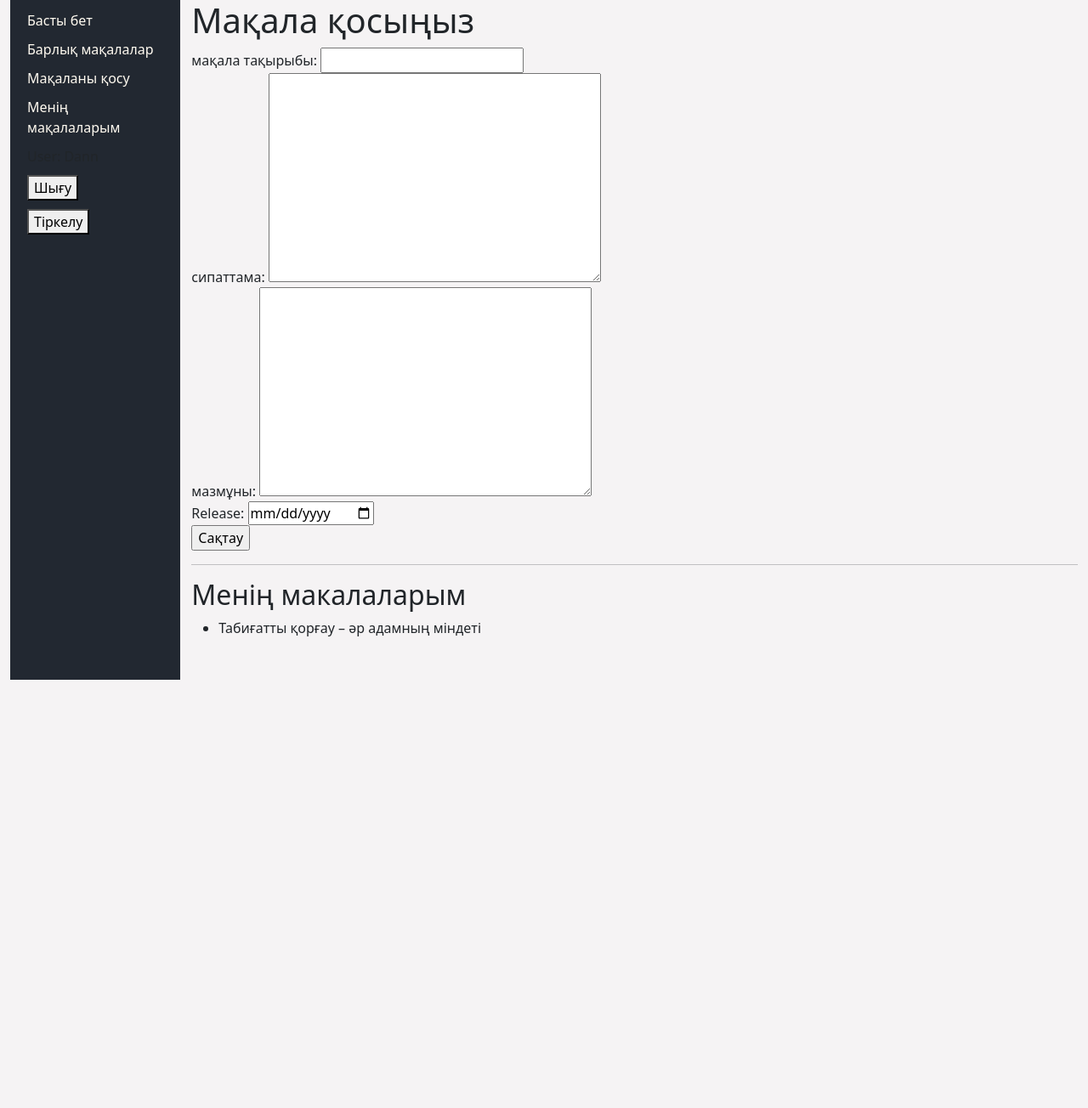
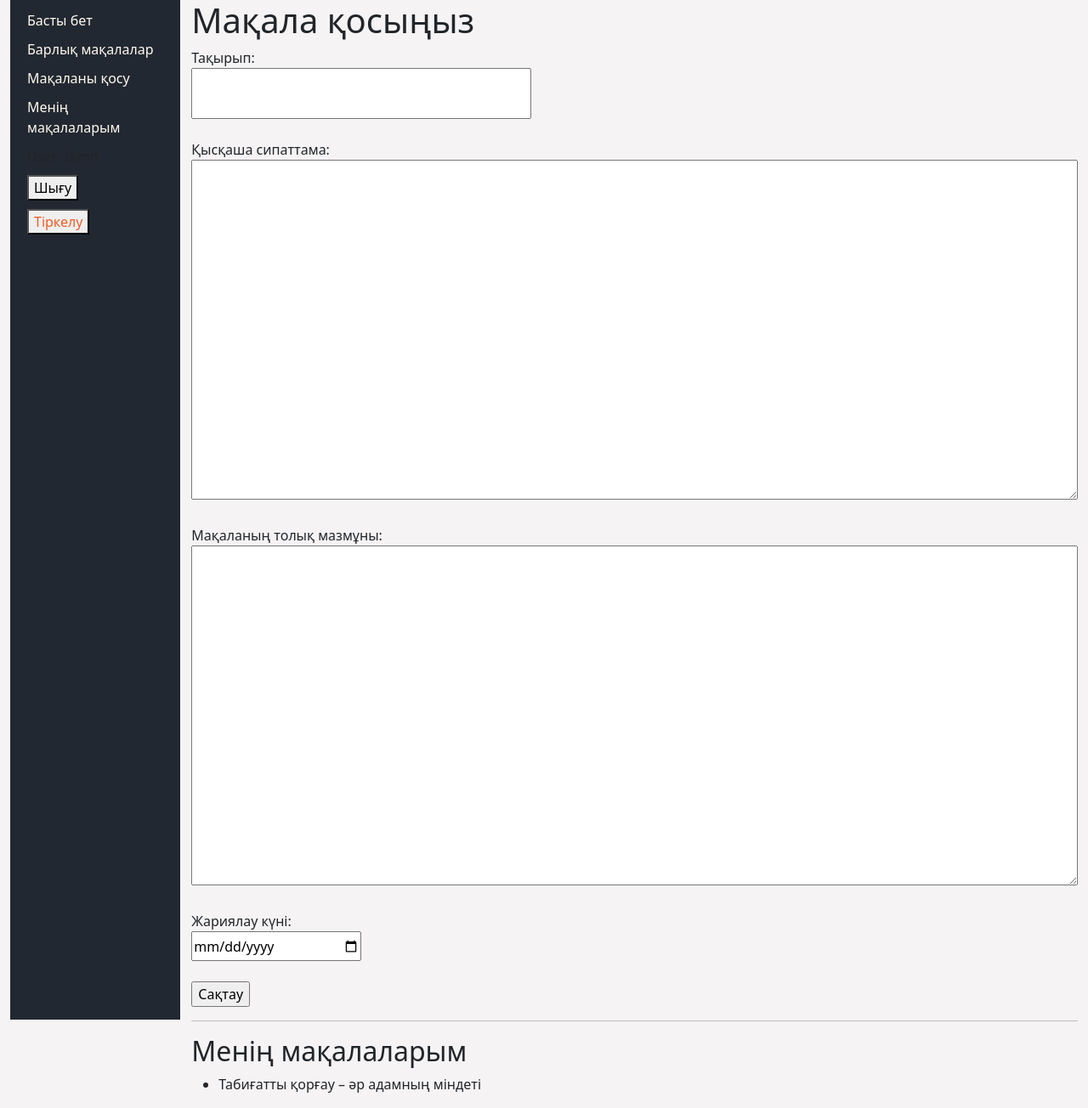
Before and after one commit to Dwansdd/OyanRead, a Django app: page /addarticle/ in a window 1280 px wide. Shown: the whole page at 85% size. Before the commit the page ends 800 px from the top, so only its background shows below. Run offline with Django 5.2, Linux system fonts and the light colour scheme; a user stored in the database is signed in; data comes from the database, SQL or seed files in the repository; some libraries are stand-ins or nearby versions.

Commit message:
min edits

```diff
--- a/oyan/forms.py
+++ b/oyan/forms.py
@@ -8,14 +8,19 @@ class ArticleForm(forms.ModelForm):
     class Meta:
         model = Articles
         fields = ['title', 'description', 'content', 'release']
-        labels = {
-            "title": "мақала тақырыбы",
-            "description": "сипаттама",
-            "content": "мазмұны",
-        }
+
         widgets = {
-            "content": forms.Textarea(attrs={"minlength": 100, "maxlength": 2000}),
-            "release": forms.DateInput(attrs={"type": "date"})
+            'title': forms.TextInput(attrs={'class': 'title-class'}),
+            'description': forms.Textarea(attrs={'class': 'content-class'}),
+            'content': forms.Textarea(attrs={
+                'class': 'content-class',
+                 "minlength": 100,
+                 "maxlength": 2000
+            }),
+            "release": forms.DateInput(attrs={
+                "type": "date",
+                'class': 'release-class',
+                })
         }
 
     # title = forms.CharField(label="мақала тақырыбы", max_length=70)
--- a/static/style.css
+++ b/static/style.css
@@ -1,7 +1,9 @@
+
 body{
     background-color: #f5f3f4;
 }
 
+/* главное  меню */
 .sidebar-nav{
     position: fixed;
     background-color: #222831;
@@ -16,16 +18,18 @@ body{
 .sidebar-nav li {
         margin-bottom: 10px;
 }
-.user-info, .registration {
-        margin-top: 20px;
-        color:#FFFAF0;
-        text-decoration: none;
-}
+
 
 .sidebar-nav a{
     text-decoration: none;
     color:#FFFAF0;
 }
+
+.sidebar-nav .rega{
+    color: #eb5e28;
+}
+
+/* карточки */
 
 .card{
     display: flex;
@@ -40,3 +44,28 @@ body{
     color: #FFFAF0;
     text-decoration: none;
 }
+
+/* детальная информация статей */
+
+
+/* форма регистрации */
+
+.title-class {
+    width: 400px;
+    height: 60px;
+    padding: 5px;
+    box-sizing: border-box;
+}
+
+
+.content-class {
+    width: 100%;
+    height: 400px;
+    padding: 10px;
+    box-sizing: border-box;
+}
+
+.release-class {
+    width: 200px;
+    height: 35px;
+}
--- a/templates/base_generic.html
+++ b/templates/base_generic.html
@@ -8,7 +8,7 @@
       rel="stylesheet"
       href="https://cdn.jsdelivr.net/npm/bootstrap@5.3.3/dist/css/bootstrap.min.css">
     <script src="https://ajax.googleapis.com/ajax/libs/jquery/1.12.4/jquery.min.js"></script>
-    <script src="https://maxcdn.bootstrapcdn.com/bootstrap/3.3.7/js/bootstrap.min.js"></script>
+    <script src="https://cdn.jsdelivr.net/npm/bootstrap@5.3.3/dist/js/bootstrap.bundle.min.js"></script>
 
     {% load static %}
     <link rel="stylesheet" href="{% static 'style.css' %}" />
@@ -44,7 +44,7 @@
             <li>
               <form method="post" action="{% url 'rega' %}">
                 {% csrf_token %}
-                <button type="submit">Тіркелу</button>
+                <button type="submit" class="rega">Тіркелу</button>
               </form>
             </li>
           </ul>
--- a/templates/team_form.html
+++ b/templates/team_form.html
@@ -3,13 +3,19 @@
 {% block content %}
 <h1>Мақала қосыңыз</h1>
 <form action="{% url 'add_article' %}" method="post">
-    {% csrf_token %}
-    {% for field in form %}
-        <div class="fieldWrapper">
-            {{ field.errors }}
-            {{ field.label_tag }} {{ field }}
-        </div>
-    {% endfor %}
+
+    <label>Тақырып:</label><br>
+    {{ form.title }}<br><br>
+
+    <label>Қысқаша сипаттама:</label><br>
+    {{ form.description }}<br><br>
+
+    <label>Мақаланың толық мазмұны:</label><br>
+    {{ form.content }}<br><br>
+
+    <label>Жариялау күні:</label><br>
+    {{ form.release }}<br><br>
+
     <input type="submit" value="Сақтау">
 </form>
 
@@ -17,7 +23,7 @@
 <hr>
 
 
-<h2>Менің макалаларым</h2>
+<h2>Менің мақалаларым</h2>
 {% if user_article %}
     <ul>
     {% for article in user_article %}
```
Also changed, not shown: templates/article_detail.html (+21 -7 lines).
